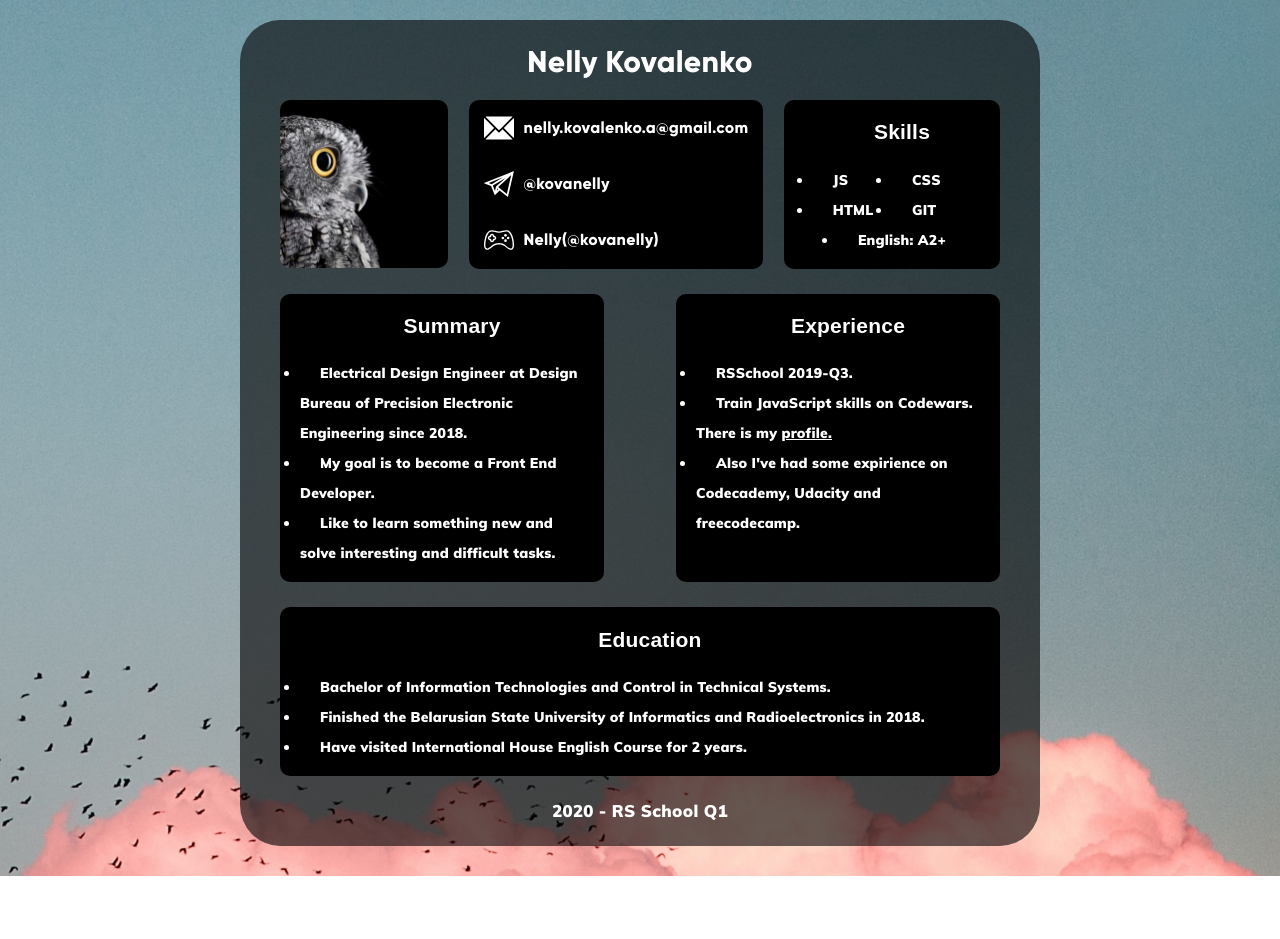
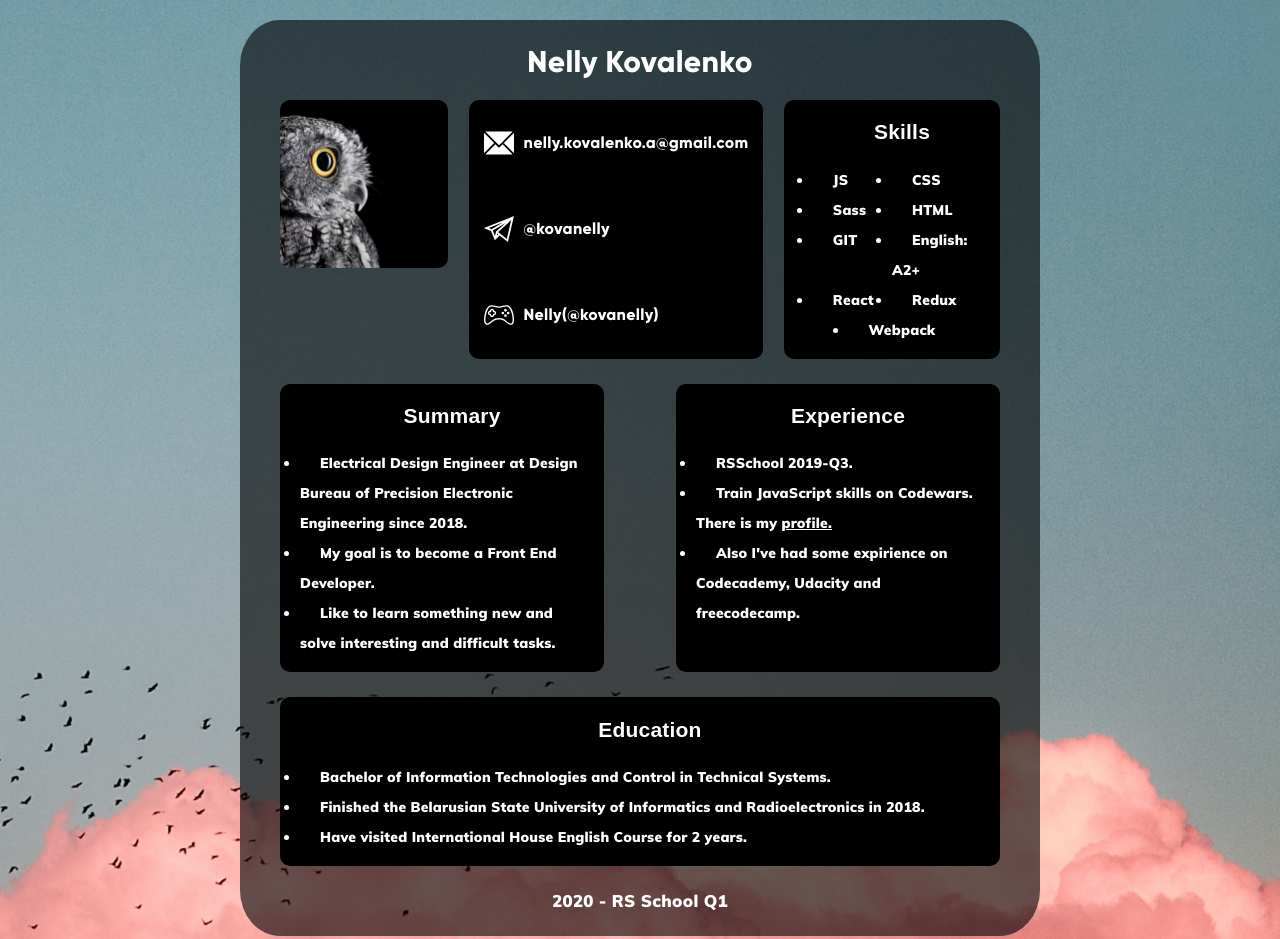
Before and after one commit to xexendra/rsschool-cv-1, a plain HTML site: page index.html in a window 1280 px wide. Shown: the top 939 px of the page. Before the commit the page ends 876 px from the top, so only its background shows below. Drawn offline with Linux system fonts and the light colour scheme; a web font is replaced by a local one.

Commit message:
Update index.html

```diff
--- a/index.html
+++ b/index.html
@@ -27,9 +27,13 @@
 					<ul>
 						<li>JS</li>
 						<li>CSS</li>
+						<li>Sass</li>
 						<li>HTML</li>
 						<li>GIT</li>
 						<li>English: A2+</li>
+						<li>React</li>
+						<li>Redux</li>
+						<li>Webpack</li>
 					</ul>
             </section>
             </div>
```
